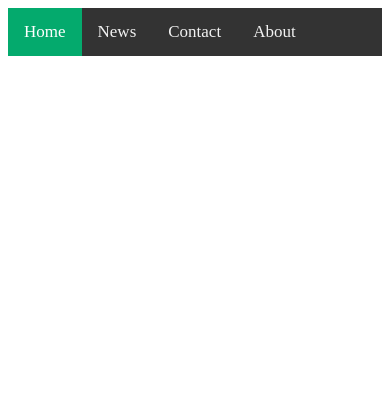
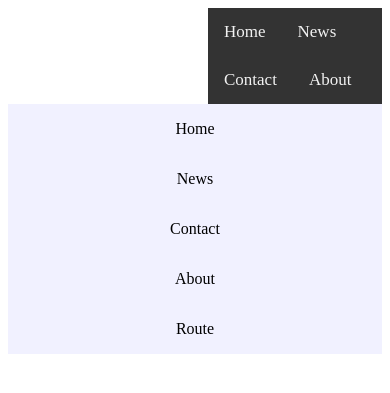
Before and after one commit to Mahabubmon/Blog_with_php, a PHP site: page /Admin/index.php in a window 390 px wide. Shown: the top 393 px of the page. Run offline with PHP 8.4, Linux system fonts and the light colour scheme.

Commit message:
structure the page

```diff
--- a/Admin/index.php
+++ b/Admin/index.php
@@ -10,12 +10,21 @@
 
 <body>
     <div class="topnav">
-        <a class="active" href="#home">Home</a>
+        <a class="" href="#home">Home</a>
         <a href="#news">News</a>
         <a href="#contact">Contact</a>
         <a href="#about">About</a>
     </div>
 
+
+    <div class="sidebar">
+        <a href="#home">Home</a>
+        <a href="#news">News</a>
+        <a href="#contact">Contact</a>
+        <a href="#about">About</a>
+        <a href="#route">Route</a>
+    </div>
+
 </body>
 
 </html>
--- a/css/style.css
+++ b/css/style.css
@@ -1,6 +1,7 @@
 .topnav {
     background-color: #333;
     overflow: hidden;
+    margin-left: 200px;
 }
 
 /* Style the links inside the navigation bar */
@@ -24,3 +25,47 @@
     background-color: #04AA6D;
     color: white;
 }
+
+.sidebar{
+    margin: 0;
+    padding: 0;
+    width: 200px;
+    background-color: #f1f1ff;
+    position: fixed;
+    height: 100%;
+    overflow: auto;
+}
+.sidebar a {
+    display: block;
+    color: black;
+    padding: 16px;
+    text-decoration: none;
+}
+
+.sidebar a.active {
+    background-color: #04AA6D;
+    color: white;
+}
+
+.sidebar a:hover:not(.active){
+    background-color: #555;
+    color: white;
+}
+@media screen and (max-width: 700px) {
+    .sidebar{
+        width: 100%;
+        height: auto;
+        position: relative;
+    }
+    .sidebar a {float: left;}
+    div.content{margin-left: 0;}
+
+}
+
+@media screen and (max-width: 400px) {
+    .sidebar a {
+        text-align: center;
+        float: none;
+    }
+
+}
```
